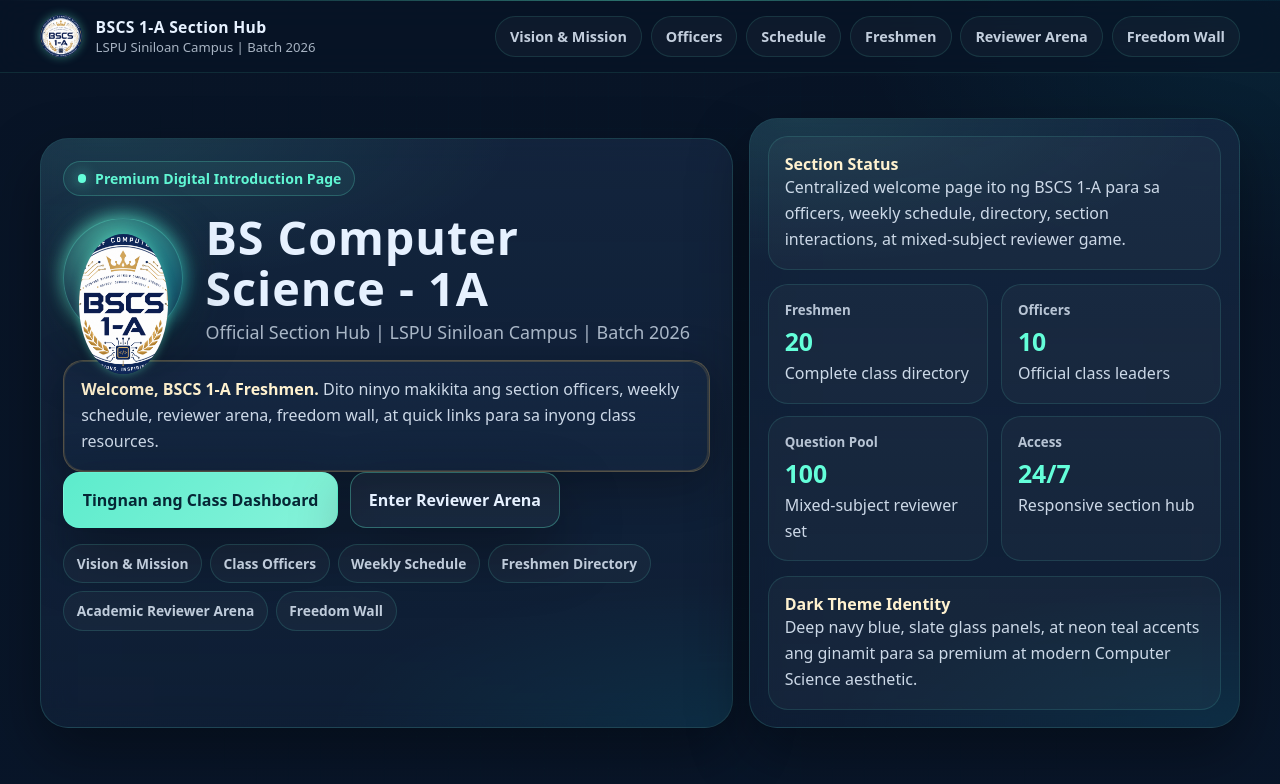
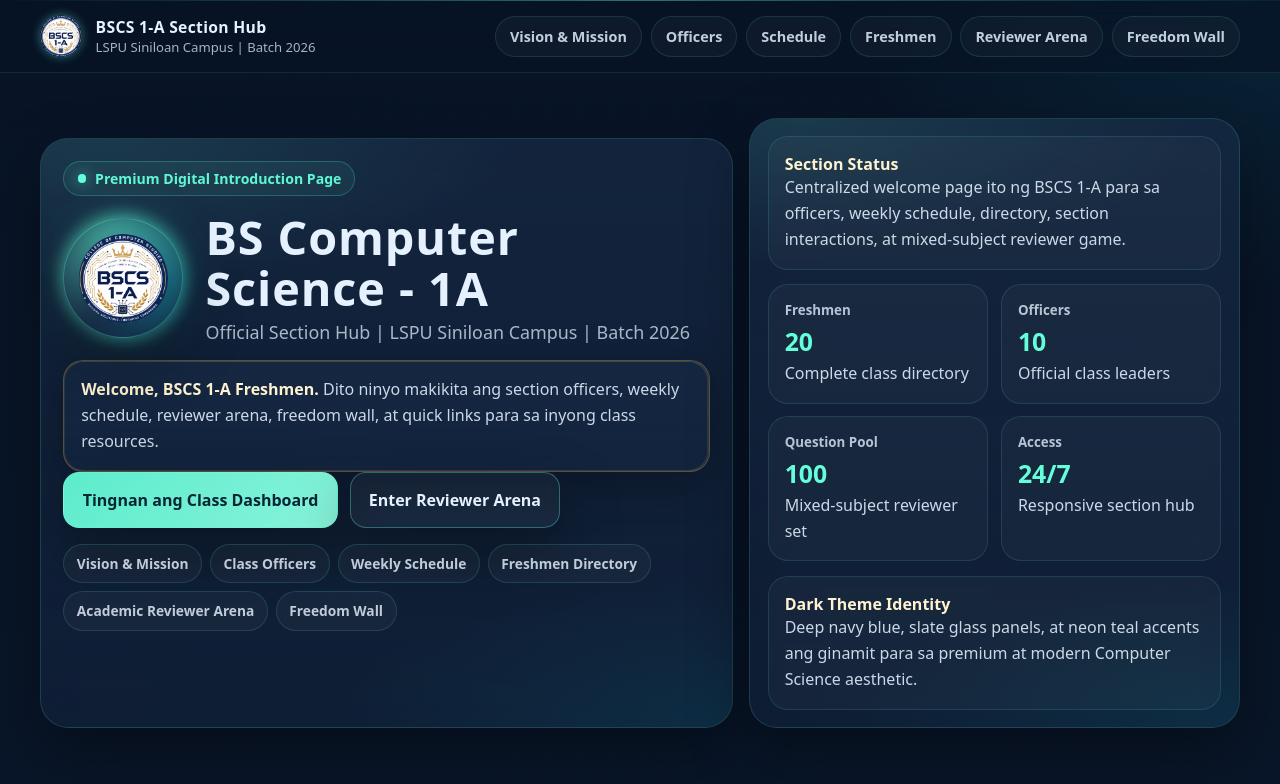
Before and after one commit to romemhartabifranca68-png/reminders-dashboard, a plain HTML site: page index.html in a window 1280 px wide. Shown: the top 784 px of the page. Drawn offline with Linux system fonts and the light colour scheme.

Commit message:
Update index.html

```diff
--- a/index.html
+++ b/index.html
@@ -1116,7 +1116,7 @@
 
         <div class="hero-top">
           <div class="logo-shell" aria-label="BSCS 1-A official mark">
-            <img src="logo.png" style="width: 140px !important; height: 140px !important; border-radius: 50% !important; object-fit: cover !important; flex: 0 0 auto; box-shadow: 0 0 10px rgba(100, 255, 218, 0.4);" alt="Logo">
+            <img src="logo.png" style="width: 100%; height: 100%; object-fit: cover; border-radius: 50%; display: block;" alt="Logo">
 
           </div>
 
```
